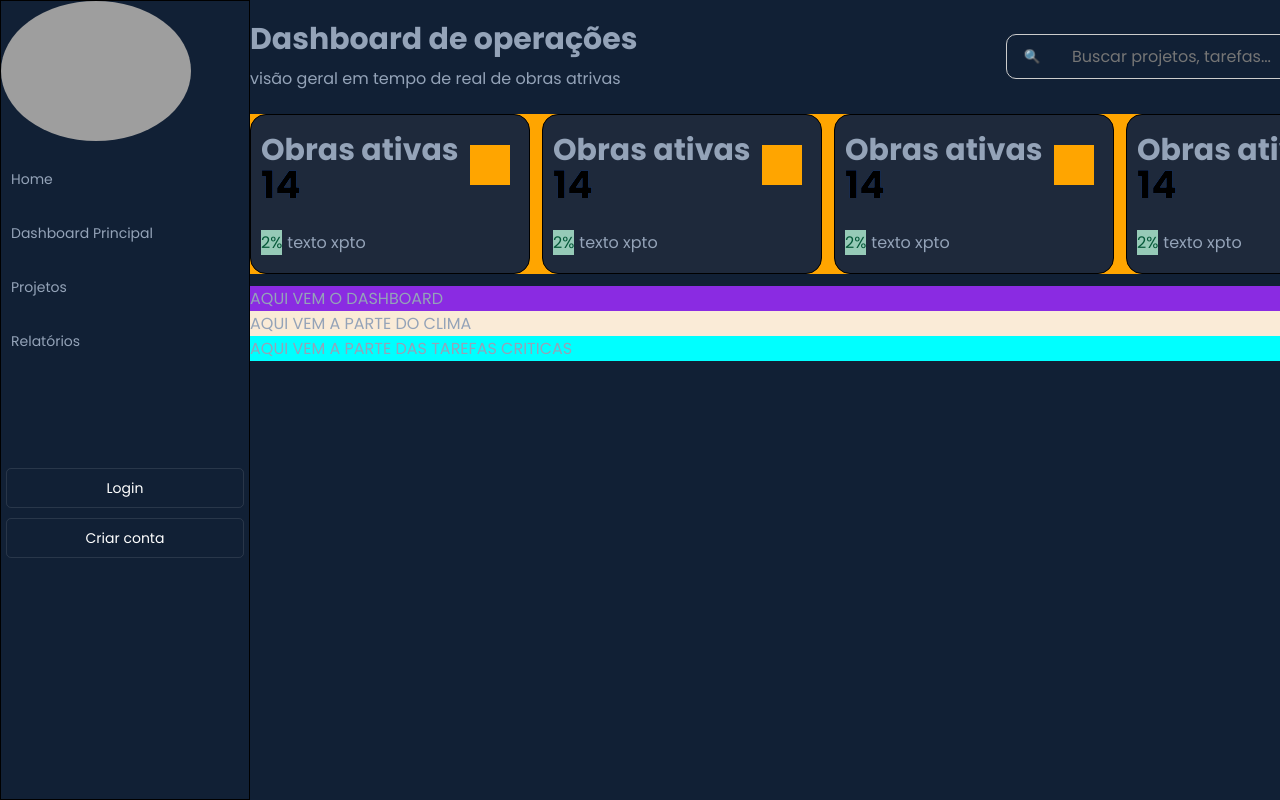
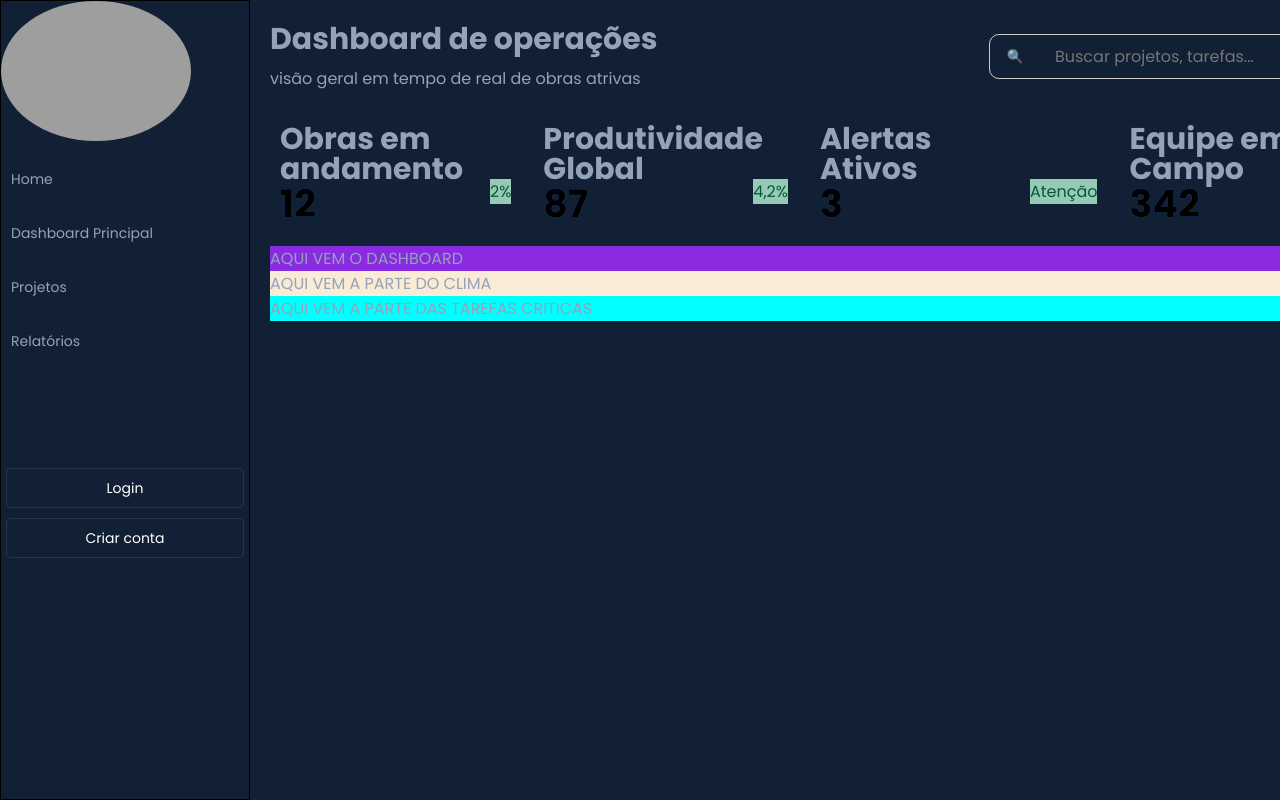
Before and after one commit to Aj-Dionisio/build-track, a React (Vite) app: page /dashboard in a window 1280 px wide. Shown: the top 800 px of the page. Built offline with nearby package versions, Linux system fonts and the light colour scheme; grey boxes are pictures that could not be loaded.

Commit message:
Cards dashboard - feito

```diff
--- a/src/components/DashboarHero/index.jsx
+++ b/src/components/DashboarHero/index.jsx
@@ -3,6 +3,8 @@ import NavBar from '../../components/Navbar'
 import Cards from '../Section/Cards'
 
 import SearchBar from '../SearchBar'
+
+
 
 function DashboardHero() {
 	return (
@@ -24,10 +26,34 @@ function DashboardHero() {
 					</div>
 				</article>
 				<section className={Styles.metricCards}>
-					<Cards />
-					<Cards />
-					<Cards />
-					<Cards />
+					<Cards variant="metricCards"
+						titulo ="Obras em andamento"
+						numero="12"
+						status="2%"
+						tipo="obras"
+
+					/>
+					<Cards variant="metricCards"
+						titulo ="Produtividade Global"
+						numero="87"
+						status="4,2%"
+						tipo="produtividade"
+
+					/>
+					<Cards variant="metricCards"
+						titulo ="Alertas Ativos"
+						numero="3"
+						status="Atenção"
+						tipo="alertas"
+
+					/>
+					<Cards variant="metricCards"
+						titulo ="Equipe em Campo"
+						numero="342"
+						status="Total"
+						tipo="equipe"
+
+					/>
 				</section>
 				<section className={Styles.dashboardPainel}>AQUI VEM O DASHBOARD</section>
 				<section className={Styles.climaStatus}>AQUI VEM A PARTE DO CLIMA</section>
--- a/src/components/DashboarHero/styles.module.css
+++ b/src/components/DashboarHero/styles.module.css
@@ -29,17 +29,18 @@
 
 .mainContent {
     height: 100vh;
-    padding: 24px 0 ;
+    padding: 24px 20px ;
 }
 
 .metricCards {
-    background: Orange;
-    margin-left: auto;
+    height: auto;
     margin-bottom: 12px;
     display: flex;
     gap: 12px;
     justify-content: center;
 }
+
+
 
 .dashboardPainel {
     background-color: blueviolet;
--- a/src/components/Navbar/styles.module.css
+++ b/src/components/Navbar/styles.module.css
@@ -85,6 +85,13 @@ border: 1px solid rgba(255, 255, 255, 0.1);
     margin-top: 100px;
 }
 
+
+
 .sideBar .navButton{
     cursor: pointer;
+
 }
+
+.sideBar .navButton:hover{
+    color:#3B82F6;
+}
--- a/src/components/Section/Cards/index.jsx
+++ b/src/components/Section/Cards/index.jsx
@@ -1,18 +1,35 @@
 import Styles from './styles.module.css'
 
-function Card() {
+
+
+function Card({ variant = "container",titulo , numero, status,tipo}) {
+
+    const tipos = {
+    Obras: Styles.obras,
+    Produtividade: Styles.produtividade,
+    Alertas: Styles.alertas,
+    Equipe: Styles.equipe
+};
+
     return (
-        < div className={Styles.container}>
+
+        <section className={`${variant === "metricCards"
+            ? Styles.metricCards
+            : Styles.container} ${tipos[tipo]}`}>
+
             <div className={Styles.geral}>
-                <div className={Styles.text}><h2>Obras ativas</h2> <span>14</span></div>
-                <div className={Styles.img}></div>
+                <div className={Styles.text}>
+                    <h2>{titulo}</h2>
+                    <span>{numero}</span></div>
+                <article className={Styles.img}></article>
             </div>
             <div className={Styles.info}>
-                <div className={Styles.infoStatus}> 2%</div>
-            texto xpto</div>
+                <div className={Styles.infoStatus}> {status}</div>
+                <p className={Styles.infoText}>texto xpto</p>
+            </div>
 
 
-        </div >
+        </section>
     )
 }
 
--- a/src/components/Section/Cards/styles.module.css
+++ b/src/components/Section/Cards/styles.module.css
@@ -51,3 +51,33 @@
     background-color: #96cab7;
     height: fit-content;
 }
+
+.metricCards{
+    display: flex;
+
+}
+
+.metricCards .infoText, .metricCards .img{
+    display: none;
+}
+
+.metricCards{
+    display: flex;
+    align-items: center;
+    width: fit-content;
+    padding: 10px;
+    border-radius: 10px;
+
+}
+
+.metricCards .geral{
+    width:210px;
+    height: 100px;
+
+}
+
+
+.metricCards .info{
+    width:fit-content;
+    height: auto;
+}
```
